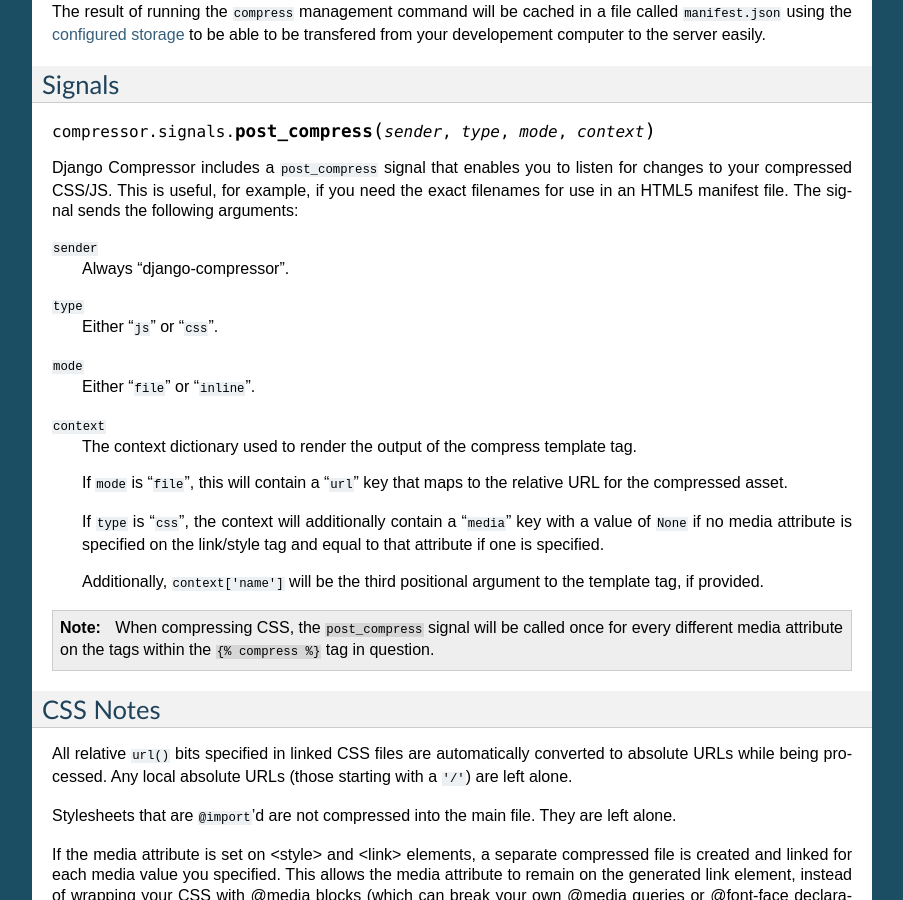
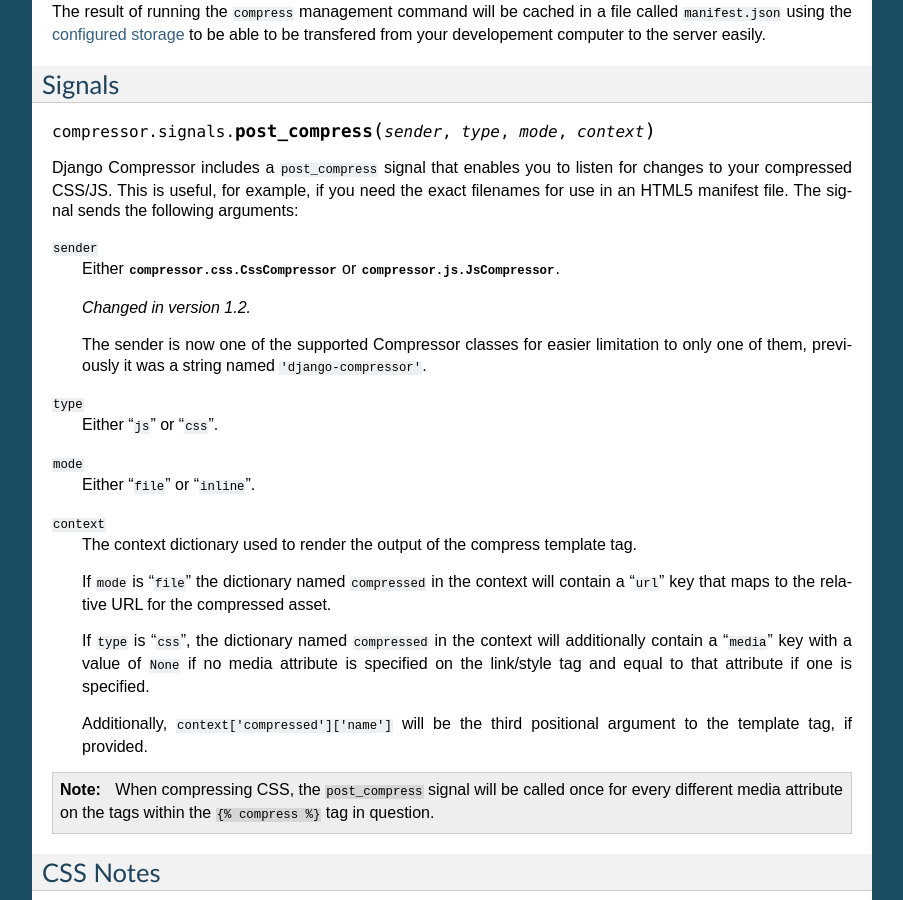
Before and after one commit to django-compressor/django-compressor, a Sphinx documentation site: the page built from docs/usage.txt, in a window 1280 px wide and 900 px high, scrolled down 2065 px. Shown: the whole window, without its empty margins (198-1101 px from the left). Built offline with Sphinx 7.4.7, drawn with Linux system fonts in a browser that asks for light colours.

Commit message:
Pass the compressor class as the sender to the post_compress signal, not the rather generic string named 'django-compressor'.

```diff
--- a/docs/changelog.txt
+++ b/docs/changelog.txt
@@ -37,6 +37,10 @@ v1.2.0
   ``'java -jar'`` to the binary name, which doesn't alway work, e.g.
   if the YUI compressor is shipped as a script like
   ``/usr/bin/yui-compressor``.
+
+- Changed the sender parameter of the :func:`~compressor.signals.post_compress`
+  signal to be either :class:`compressor.css.CssCompressor` or
+  :class:`compressor.js.JsCompressor` for easier customization.
 
 v1.1.1
 ------
--- a/docs/usage.txt
+++ b/docs/usage.txt
@@ -165,7 +165,14 @@ you need the exact filenames for use in an HTML5 manifest file.  The signal
 sends the following arguments:
 
 ``sender``
-    Always "django-compressor".
+    Either :class:`compressor.css.CssCompressor` or
+    :class:`compressor.js.JsCompressor`.
+
+    .. versionchanged:: 1.2
+
+    The sender is now one of the supported Compressor classes for
+    easier limitation to only one of them, previously it was a string
+    named ``'django-compressor'``.
 
 ``type``
     Either "``js``" or "``css``".
@@ -177,21 +184,23 @@ sends the following arguments:
     The context dictionary used to render the output of the compress template
     tag.
 
-    If ``mode`` is "``file``", this will contain a "``url``" key that maps to
-    the relative URL for the compressed asset.
+    If ``mode`` is "``file``" the dictionary named ``compressed`` in the
+    context will contain a "``url``" key that maps to the relative URL for
+    the compressed asset.
 
-    If ``type`` is "``css``", the context will additionally contain a
-    "``media``" key with a value of ``None`` if no media attribute is specified on
-    the link/style tag and equal to that attribute if one is specified.
+    If ``type`` is "``css``", the dictionary named ``compressed`` in the
+    context will additionally contain a "``media``" key with a value of
+    ``None`` if no media attribute is specified on the link/style tag and
+    equal to that attribute if one is specified.
 
-    Additionally, ``context['name']`` will be the third positional argument to
-    the template tag, if provided.
+    Additionally, ``context['compressed']['name']`` will be the third
+    positional argument to the template tag, if provided.
 
 .. note::
 
     When compressing CSS, the ``post_compress`` signal will be called once for
-    every different media attribute on the tags within the ``{% compress %}`` tag
-    in question.
+    every different media attribute on the tags within the ``{% compress %}``
+    tag in question.
 
 CSS Notes
 ---------
```
Also changed, not shown: 2 other files.
